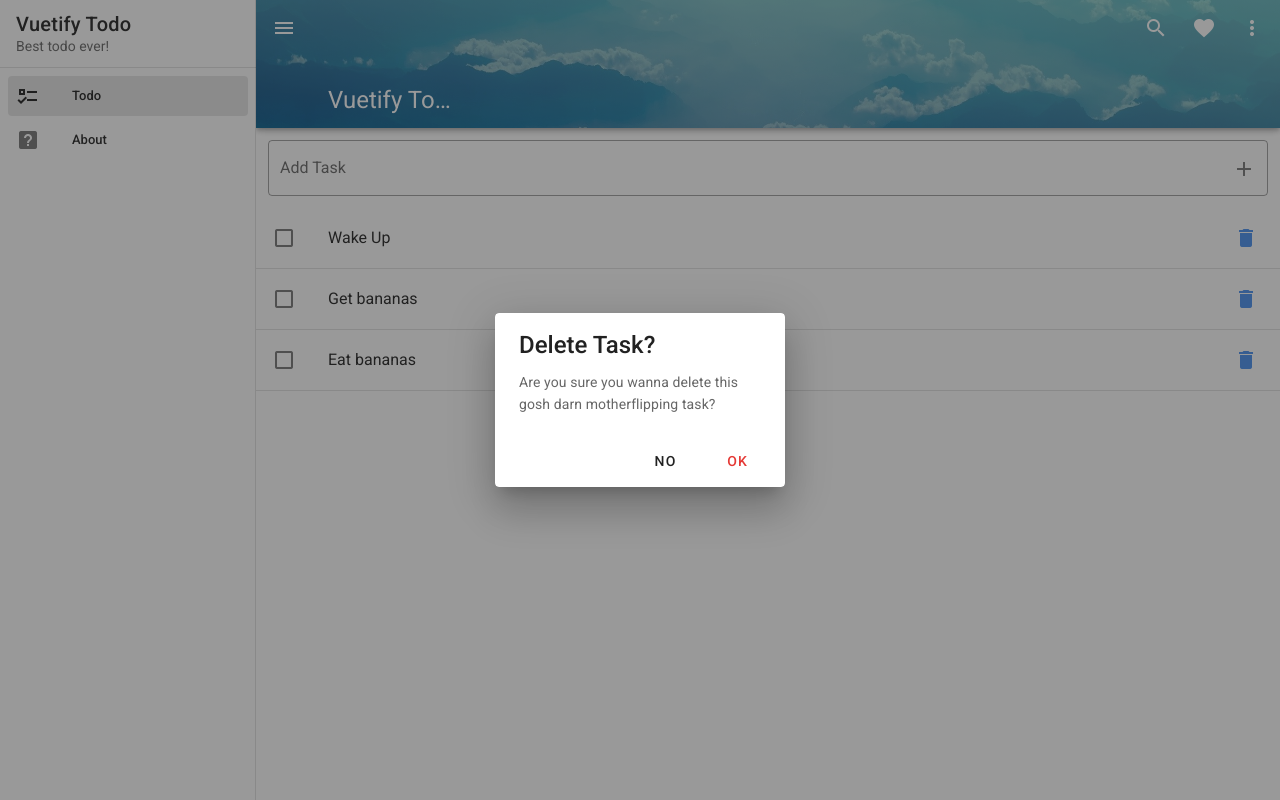
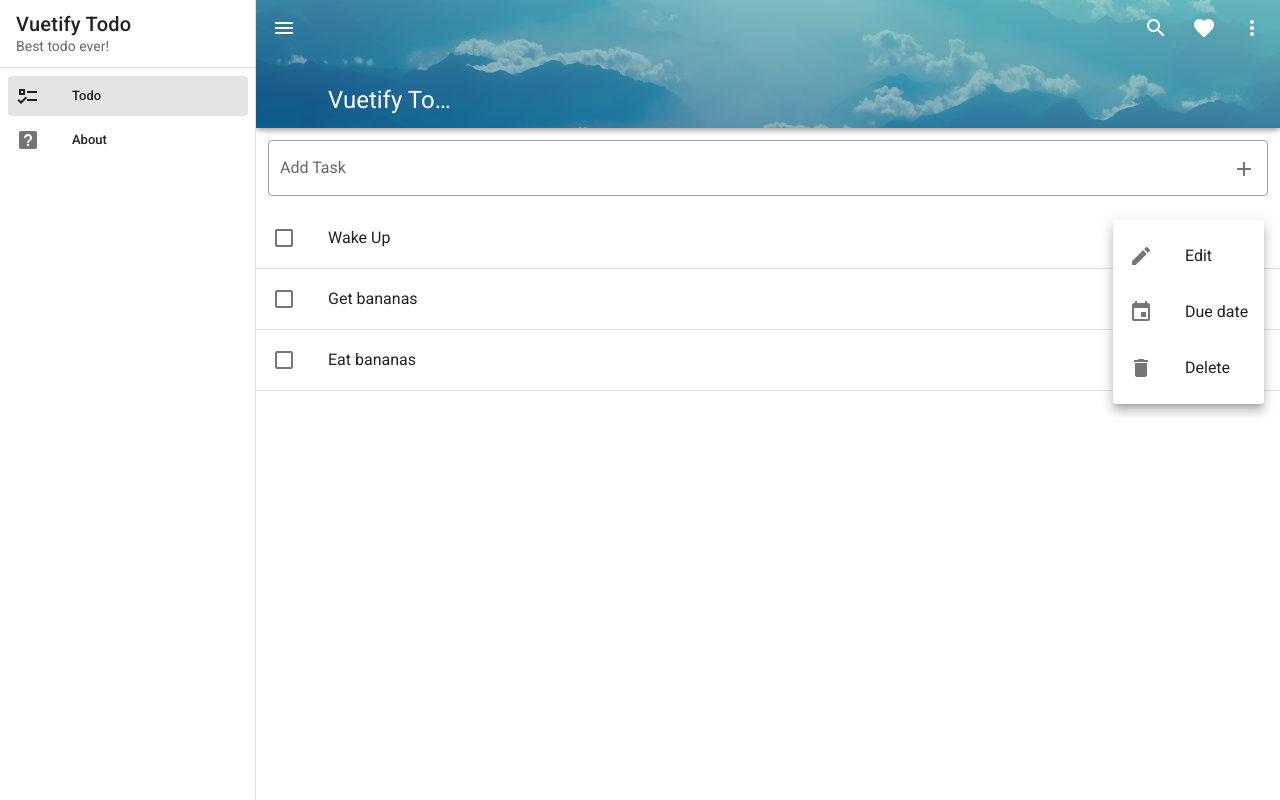
Before and after one commit to serosgb/vuetify-todo, a Vue app: page /#/ in a window 1280 px wide. Both pictures are taken after a click on the button 1246 px from the left and 238 px from the top of the page. Built offline with nearby package versions, Linux system fonts and the light colour scheme.

Commit message:
Adding task menu and wiring delete option

```diff
--- a/src/components/Todo/Task.vue
+++ b/src/components/Todo/Task.vue
@@ -1,5 +1,5 @@
 <template>
-        <div >
+    <div>
         <v-list-item
             @click="doneTask(task.id)"
             :class="{ 'blue lighten-5': task.done }"
@@ -22,40 +22,27 @@
                 </v-list-item-content>
 
                 <v-list-item-action>
-                        <v-btn icon @click.stop="dialogs.delete = true">
-                            <v-icon color="primary lighten-1"
-                                >mdi-delete</v-icon
-                            >
-                        </v-btn>
+                    <task-menu :task="task" />
                 </v-list-item-action>
             </template>
         </v-list-item>
 
         <v-divider></v-divider>
-
-            <dialog-delete v-if="dialogs.delete" @close="dialogs.delete = false" :task="task"/>
     </div>
 </template>
 
 <script>
 import { mapMutations } from 'vuex';
-import DialogDelete from '@/components/Todo/Dialogs/DialogDelete';
+import TaskMenu from '@/components/Todo/TaskMenu';
 
 export default {
     name: 'Task',
     components: {
-        DialogDelete
+        TaskMenu,
     },
     props: ['task'],
-    data() {
-        return{
-            dialogs: {
-                delete: false
-            }
-        }
+    methods: {
+        ...mapMutations(['doneTask']),
     },
-    methods: {
-        ...mapMutations(['doneTask'])
-    }
-}
+};
 </script>
--- /dev/null
+++ b/src/components/Todo/TaskMenu.vue
@@ -0,0 +1,72 @@
+<template>
+    <div>
+        <v-menu bottom left>
+            <template v-slot:activator="{ on, attrs }">
+                <v-btn color="primary" icon v-bind="attrs" v-on="on">
+                    <v-icon>mdi-dots-vertical</v-icon>
+                </v-btn>
+            </template>
+            <v-list>
+                <v-list-item
+                  v-for="(item, index) in items"
+                  :key="index"
+                  @click="handleClick(index)">
+                    <v-list-item-icon>
+                        <v-icon v-text="item.icon"></v-icon>
+                    </v-list-item-icon>
+                    <v-list-item-title>{{ item.title }}</v-list-item-title>
+                </v-list-item>
+            </v-list>
+        </v-menu>
+        <dialog-delete v-if="dialogs.delete" @close="dialogs.delete = false" :task="task"/>
+    </div>
+</template>
+
+<script>
+import DialogDelete from '@/components/Todo/Dialogs/DialogDelete';
+
+export default {
+    name: 'TaskMenu',
+    components: {
+        DialogDelete,
+    },
+    props: ['task'],
+    data() {
+        return {
+            dialogs: {
+                delete: false
+            },
+            items: [
+                {
+                    title: 'Edit',
+                    icon: 'mdi-pencil',
+                    click(){
+                        console.log('Click on edit')
+                    }
+                },
+                {
+                    title: 'Due date',
+                    icon: 'mdi-calendar',
+                    click(){
+                        console.log('Click on due date')
+                    }
+                },
+                {
+                    title: 'Delete',
+                    icon: 'mdi-delete',
+                    click() {
+                        this.dialogs.delete = true;
+                    }
+                }
+            ]
+        }
+    },
+    methods: {
+        handleClick(index) {
+            this.items[index].click.call(this);
+        }
+    }
+};
+</script>
+
+<style lang="scss" scoped></style>
```
Lines whose indentation alone changed are shown as unchanged.
